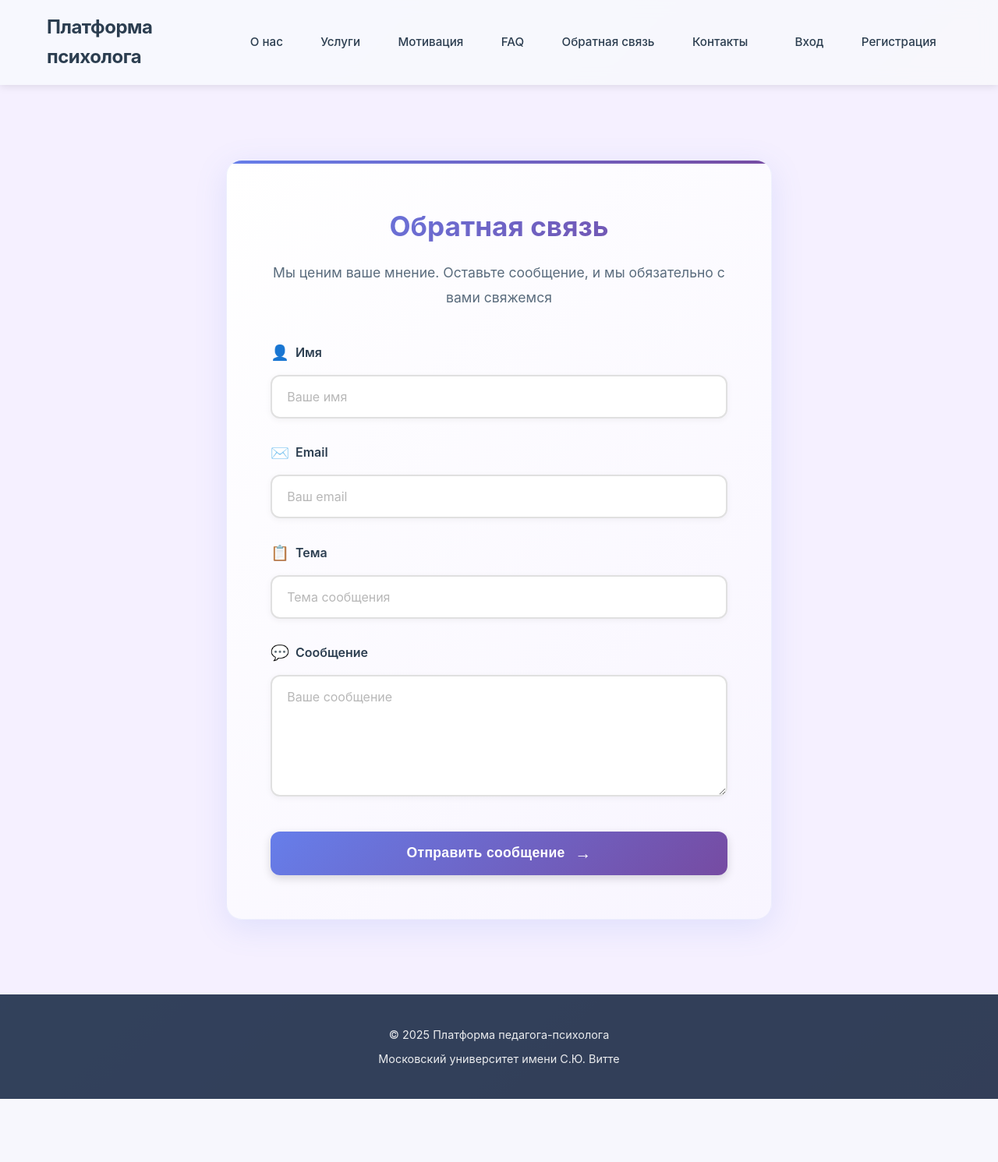
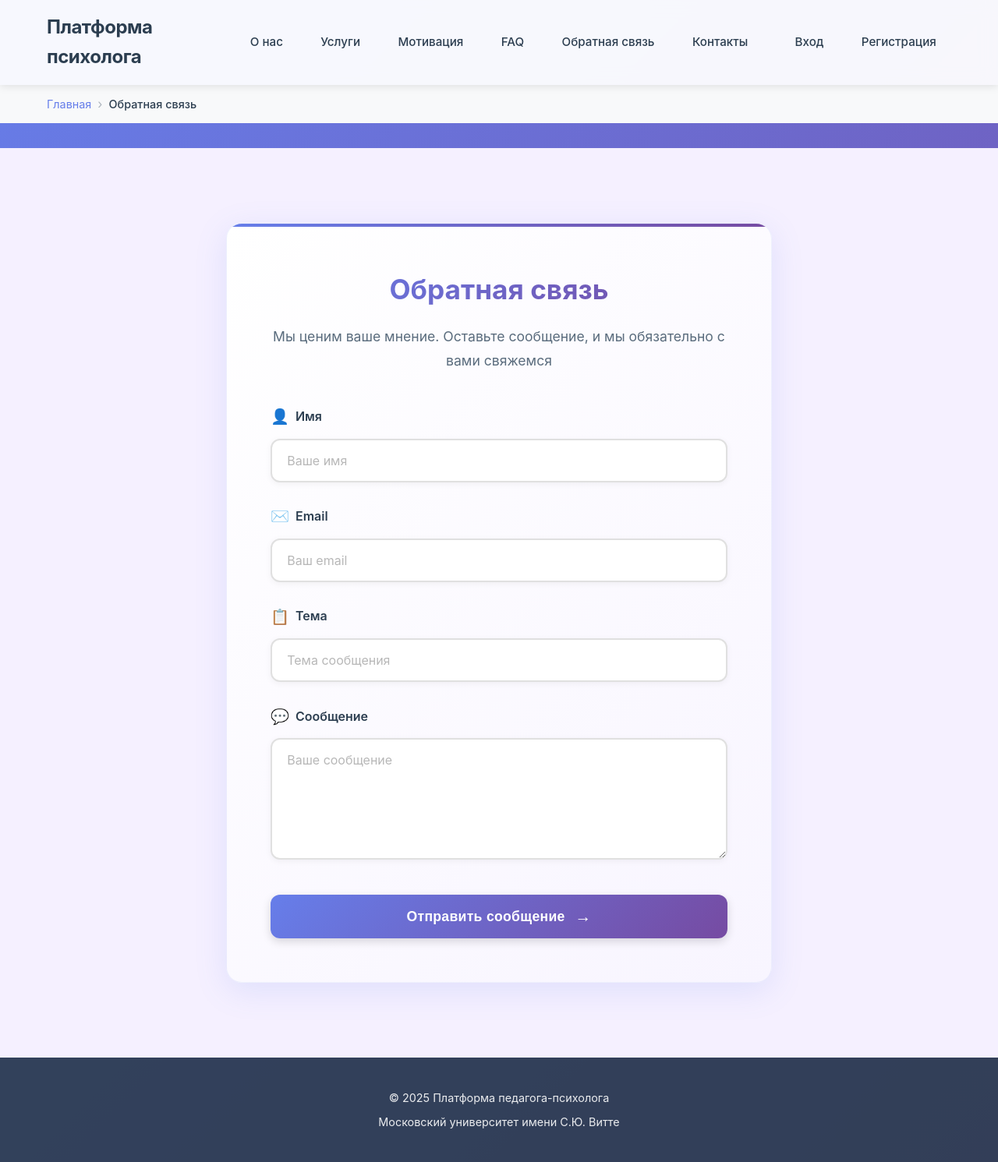
Before and after one commit to psixolog44/psixolog-cabinet, a Django app: page /feedback/ in a window 1280 px wide. Shown: the whole page at 78% size. Before the commit the page ends 1410 px from the top, so only its background shows below. Run offline with Django 5.2, Linux system fonts and the light colour scheme.

Commit message:
Added breadcrumb navigation

```diff
--- a/app/views.py
+++ b/app/views.py
@@ -2,6 +2,7 @@ from django.shortcuts import render, redirect, get_object_or_404
 from django.contrib import messages
 from django.contrib.auth import login, logout
 from django.contrib.auth.decorators import login_required
+from django.urls import reverse
 from .forms import (
     FeedbackFormForm,
     RegisterForm,
@@ -15,28 +16,40 @@ from .forms import (
 from .models import User, Application, FeedbackForm, Meeting
 
 
+def get_breadcrumbs(items):
+    """Вспомогательная функция для создания breadcrumbs"""
+    breadcrumbs = [{"title": "Главная", "url": reverse("index")}]
+    breadcrumbs.extend(items)
+    return breadcrumbs
+
+
 def index(request):
-    return render(request, "index.html")
+    return render(request, "index.html", {"breadcrumbs": []})
 
 
 def about(request):
-    return render(request, "about.html")
+    breadcrumbs = get_breadcrumbs([{"title": "О нас", "url": ""}])
+    return render(request, "about.html", {"breadcrumbs": breadcrumbs})
 
 
 def faq(request):
-    return render(request, "faq.html")
+    breadcrumbs = get_breadcrumbs([{"title": "FAQ", "url": ""}])
+    return render(request, "faq.html", {"breadcrumbs": breadcrumbs})
 
 
 def contacts(request):
-    return render(request, "contacts.html")
+    breadcrumbs = get_breadcrumbs([{"title": "Контакты", "url": ""}])
+    return render(request, "contacts.html", {"breadcrumbs": breadcrumbs})
 
 
 def services(request):
-    return render(request, "services.html")
+    breadcrumbs = get_breadcrumbs([{"title": "Услуги", "url": ""}])
+    return render(request, "services.html", {"breadcrumbs": breadcrumbs})
 
 
 def support(request):
-    return render(request, "support.html")
+    breadcrumbs = get_breadcrumbs([{"title": "Мотивация", "url": ""}])
+    return render(request, "support.html", {"breadcrumbs": breadcrumbs})
 
 
 def feedback(request):
@@ -51,7 +64,8 @@ def feedback(request):
             return redirect("feedback")
     else:
         form = FeedbackFormForm()
-    return render(request, "feedback.html", {"form": form})
+    breadcrumbs = get_breadcrumbs([{"title": "Обратная связь", "url": ""}])
+    return render(request, "feedback.html", {"form": form, "breadcrumbs": breadcrumbs})
 
 
 def register_view(request):
@@ -66,7 +80,8 @@ def register_view(request):
             return redirect("index")
     else:
         form = RegisterForm()
-    return render(request, "register.html", {"form": form})
+    breadcrumbs = get_breadcrumbs([{"title": "Регистрация", "url": ""}])
+    return render(request, "register.html", {"form": form, "breadcrumbs": breadcrumbs})
 
 
 def login_view(request):
@@ -87,7 +102,8 @@ def login_view(request):
                 return redirect(next_url)
     else:
         form = LoginForm()
-    return render(request, "login.html", {"form": form})
+    breadcrumbs = get_breadcrumbs([{"title": "Вход", "url": ""}])
+    return render(request, "login.html", {"form": form, "breadcrumbs": breadcrumbs})
 
 
 @login_required
@@ -115,10 +131,15 @@ def profile_view(request):
                 messages.success(request, "Пароль успешно изменен.")
                 return redirect("profile")
 
+    breadcrumbs = get_breadcrumbs([{"title": "Профиль", "url": ""}])
     return render(
         request,
         "profile.html",
-        {"profile_form": profile_form, "password_form": password_form},
+        {
+            "profile_form": profile_form,
+            "password_form": password_form,
+            "breadcrumbs": breadcrumbs,
+        },
     )
 
 
@@ -152,7 +173,8 @@ def create_application(request, psychologist_id=None):
             )
             form.fields["psychologist"].initial = psychologist
 
-    return render(request, "application_create.html", {"form": form})
+    breadcrumbs = get_breadcrumbs([{"title": "Подать заявку", "url": ""}])
+    return render(request, "application_create.html", {"form": form, "breadcrumbs": breadcrumbs})
 
 
 @login_required
@@ -161,20 +183,22 @@ def my_applications(request):
     applications = Application.objects.filter(user=request.user).order_by(
         "-created_at"
     )
+    breadcrumbs = get_breadcrumbs([{"title": "Мои заявки", "url": ""}])
     return render(
         request,
         "my_applications.html",
-        {"applications": applications},
+        {"applications": applications, "breadcrumbs": breadcrumbs},
     )
 
 
 def psychologists_list(request):
     """Список всех психологов"""
     psychologists = User.objects.filter(role="psychologist").order_by("username")
+    breadcrumbs = get_breadcrumbs([{"title": "Психологи", "url": ""}])
     return render(
         request,
         "psychologists_list.html",
-        {"psychologists": psychologists},
+        {"psychologists": psychologists, "breadcrumbs": breadcrumbs},
     )
 
 
@@ -195,6 +219,7 @@ def dashboard_student(request):
     applications = applications.order_by("-created_at")
     meetings = Meeting.objects.filter(student=request.user).order_by("date", "time")
 
+    breadcrumbs = get_breadcrumbs([{"title": "Панель управления", "url": ""}])
     return render(
         request,
         "dashboard_student.html",
@@ -202,6 +227,7 @@ def dashboard_student(request):
             "applications": applications,
             "meetings": meetings,
             "current_status": status_filter,
+            "breadcrumbs": breadcrumbs,
         },
     )
 
@@ -240,6 +266,7 @@ def dashboard_admin(request):
         meetings = meetings.filter(date=meeting_date_filter)
     meetings = meetings.order_by("date", "time")
 
+    breadcrumbs = get_breadcrumbs([{"title": "Панель управления администратора", "url": ""}])
     return render(
         request,
         "dashboard_admin.html",
@@ -250,6 +277,7 @@ def dashboard_admin(request):
             "current_user_role": user_role_filter,
             "current_feedback_status": feedback_status_filter,
             "current_meeting_date": meeting_date_filter,
+            "breadcrumbs": breadcrumbs,
         },
     )
 
@@ -275,6 +303,7 @@ def dashboard_psychologist(request):
 
     meetings = Meeting.objects.filter(psychologist=request.user).order_by("date", "time")
 
+    breadcrumbs = get_breadcrumbs([{"title": "Панель управления психолога", "url": ""}])
     return render(
         request,
         "dashboard_psychologist.html",
@@ -283,6 +312,7 @@ def dashboard_psychologist(request):
             "general_applications": general_applications,
             "meetings": meetings,
             "current_status": status_filter,
+            "breadcrumbs": breadcrumbs,
         },
     )
 
@@ -348,6 +378,10 @@ def application_detail_psychologist(request, application_id):
 
     consultations = application.consultations.all().order_by("-created_at")
 
+    breadcrumbs = get_breadcrumbs([
+        {"title": "Панель управления", "url": reverse("dashboard_psychologist")},
+        {"title": f"Заявка #{application.id}", "url": ""},
+    ])
     return render(
         request,
         "application_detail_psychologist.html",
@@ -356,6 +390,7 @@ def application_detail_psychologist(request, application_id):
             "consultations": consultations,
             "consultation_form": consultation_form,
             "meeting_form": meeting_form,
+            "breadcrumbs": breadcrumbs,
         },
     )
 
@@ -374,12 +409,17 @@ def application_detail_student(request, application_id):
 
     consultations = application.consultations.all().order_by("-created_at")
 
+    breadcrumbs = get_breadcrumbs([
+        {"title": "Панель управления", "url": reverse("dashboard")},
+        {"title": f"Заявка #{application.id}", "url": ""},
+    ])
     return render(
         request,
         "application_detail_student.html",
         {
             "application": application,
             "consultations": consultations,
+            "breadcrumbs": breadcrumbs,
         },
     )
 
@@ -400,10 +440,15 @@ def feedback_detail_admin(request, feedback_id):
             messages.success(request, "Статус формы обратной связи обновлен.")
             return redirect("feedback_detail_admin", feedback_id=feedback.id)
 
+    breadcrumbs = get_breadcrumbs([
+        {"title": "Панель управления", "url": reverse("dashboard_admin")},
+        {"title": f"Форма обратной связи #{feedback.id}", "url": ""},
+    ])
     return render(
         request,
         "feedback_detail_admin.html",
         {
             "feedback": feedback,
+            "breadcrumbs": breadcrumbs,
         },
     )
--- a/static/css/style.css
+++ b/static/css/style.css
@@ -12,6 +12,10 @@ body {
     min-height: 100vh;
     display: flex;
     flex-direction: column;
+    margin: 0;
+    padding: 0;
+    width: 100%;
+    overflow-x: hidden;
 }
 
 .container {
@@ -173,6 +177,8 @@ nav .logo {
 main {
     flex: 1;
     padding: 0;
+    width: 100%;
+    overflow-x: hidden;
 }
 
 .messages {
@@ -1837,3 +1843,64 @@ textarea.form-control {
 .dashboard-table {
     margin-top: 0;
 }
+
+.breadcrumb-nav {
+    width: 100%;
+    background-color: #f8f9fa;
+    border: none;
+    padding: 0.75rem 0;
+    margin: 0;
+    margin-bottom: 2rem;
+    box-sizing: border-box;
+    overflow: hidden;
+    position: relative;
+    z-index: 1;
+}
+
+.breadcrumb-nav .container {
+    max-width: 1200px;
+    margin: 0 auto;
+    padding: 0 20px;
+    width: 100%;
+    box-sizing: border-box;
+}
+
+.breadcrumb {
+    display: flex;
+    flex-wrap: wrap;
+    list-style: none;
+    padding: 0;
+    margin: 0;
+    align-items: center;
+    gap: 0.5rem;
+}
+
+.breadcrumb-item {
+    display: flex;
+    align-items: center;
+    font-size: 0.9rem;
+    color: #6c757d;
+}
+
+.breadcrumb-item:not(:last-child)::after {
+    content: "›";
+    margin-left: 0.5rem;
+    color: #adb5bd;
+    font-size: 1rem;
+}
+
+.breadcrumb-item a {
+    color: #667eea;
+    text-decoration: none;
+    transition: color 0.2s ease;
+}
+
+.breadcrumb-item a:hover {
+    color: #764ba2;
+    text-decoration: underline;
+}
+
+.breadcrumb-item.active {
+    color: #2c3e50;
+    font-weight: 500;
+}
--- a/templates/base.html
+++ b/templates/base.html
@@ -66,6 +66,8 @@
             </div>
         {% endif %}
 
+        {% include 'breadcrumb.html' %}
+
         {% block content %}
         {% endblock %}
     </main>
--- /dev/null
+++ b/templates/breadcrumb.html
@@ -0,0 +1,17 @@
+{% if breadcrumbs %}
+<nav class="breadcrumb-nav">
+    <div class="container">
+        <ol class="breadcrumb">
+            {% for breadcrumb in breadcrumbs %}
+                {% if forloop.last %}
+                    <li class="breadcrumb-item active">{{ breadcrumb.title }}</li>
+                {% else %}
+                    <li class="breadcrumb-item">
+                        <a href="{{ breadcrumb.url }}">{{ breadcrumb.title }}</a>
+                    </li>
+                {% endif %}
+            {% endfor %}
+        </ol>
+    </div>
+</nav>
+{% endif %}
```
